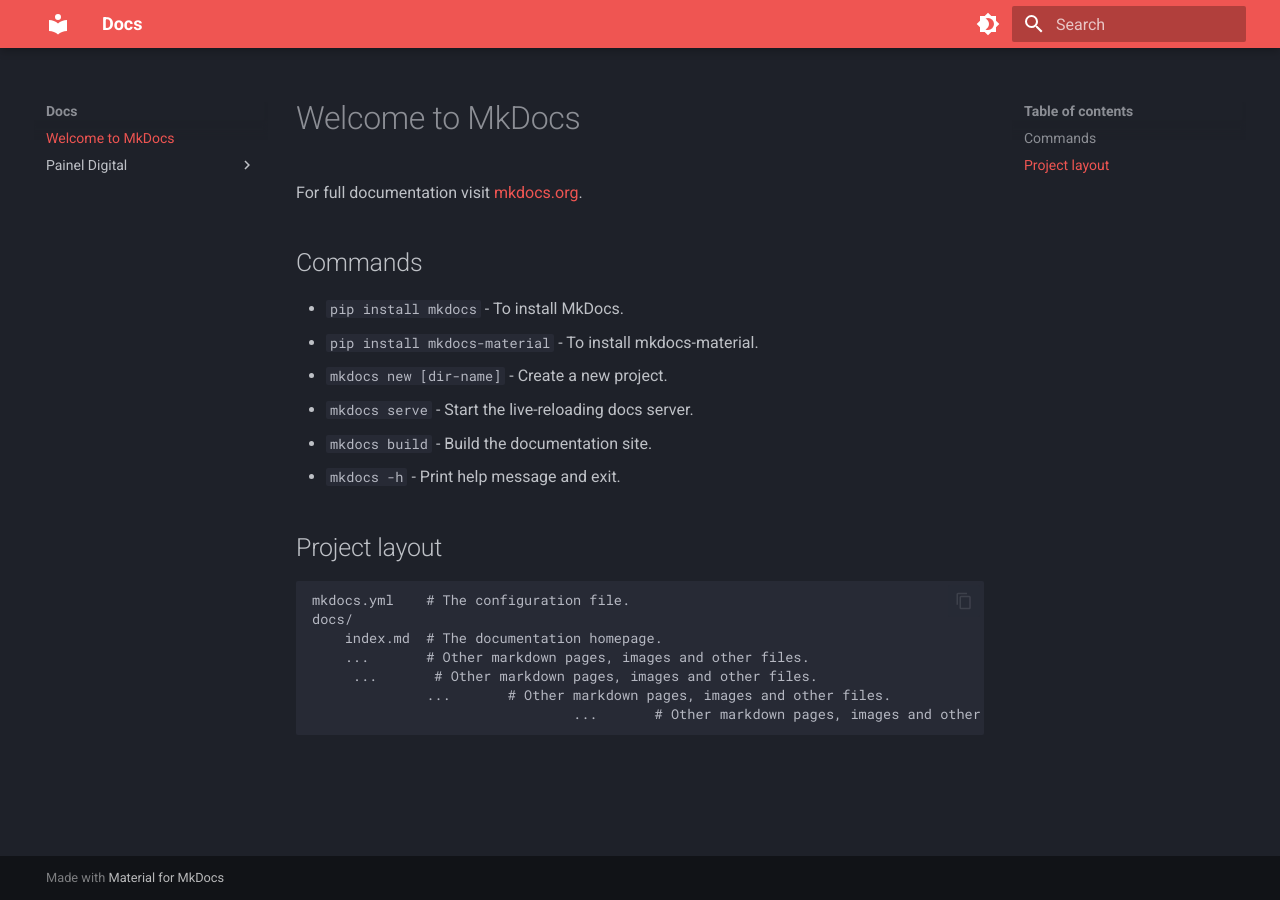
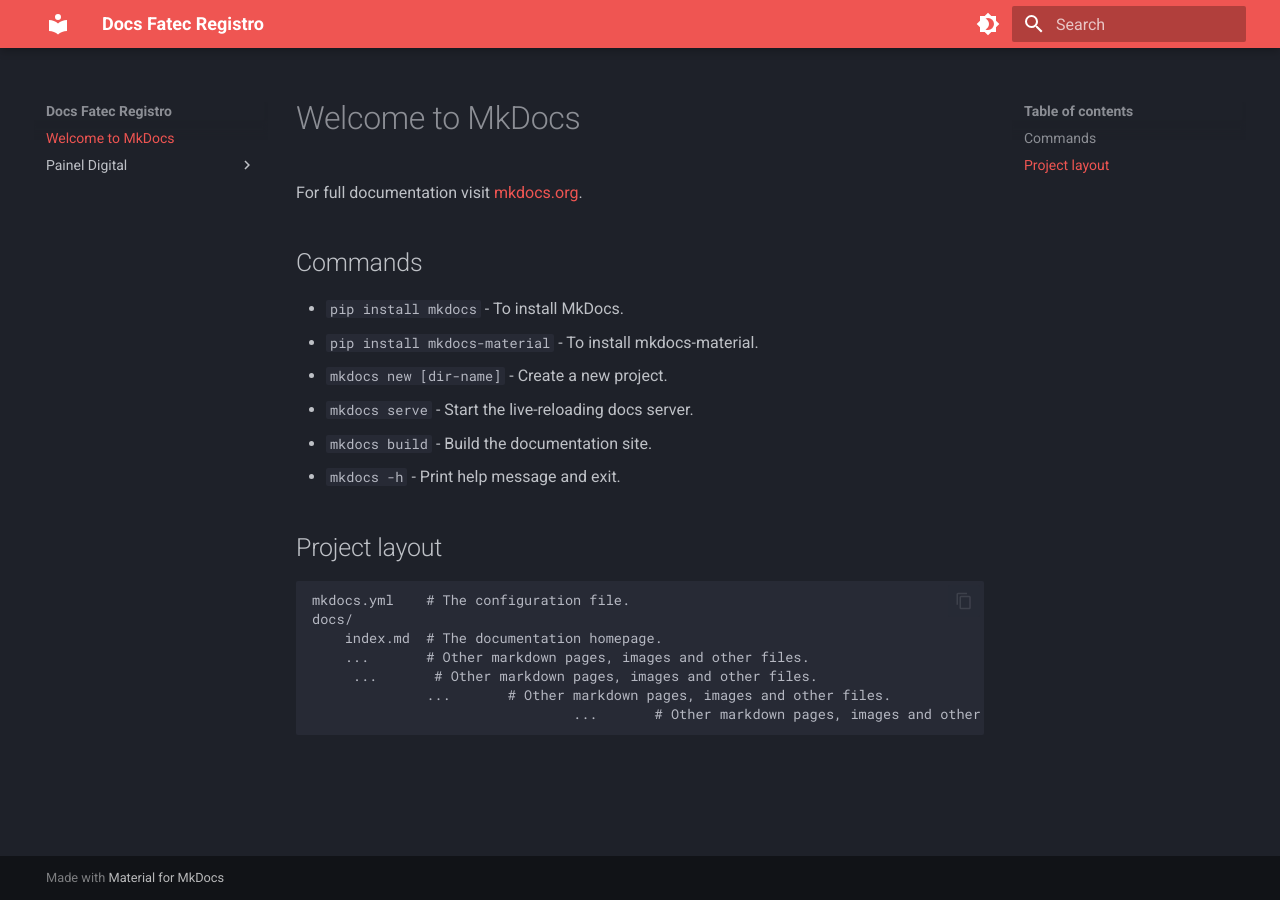
Before and after one commit to Fatec-Registro/docs, an MkDocs documentation site: the page built from docs/index.md, in a window 1280 px wide. Built offline with MkDocs 1.6.1 and Material for MkDocs 9.7.7, drawn with Linux system fonts in a browser that asks for light colours.

Commit message:
docs: docs name

```diff
--- a/mkdocs.yml
+++ b/mkdocs.yml
@@ -1,4 +1,4 @@
-site_name: Docs
+site_name: Docs Fatec Registro
 theme:
   name: material
   palette:
```
